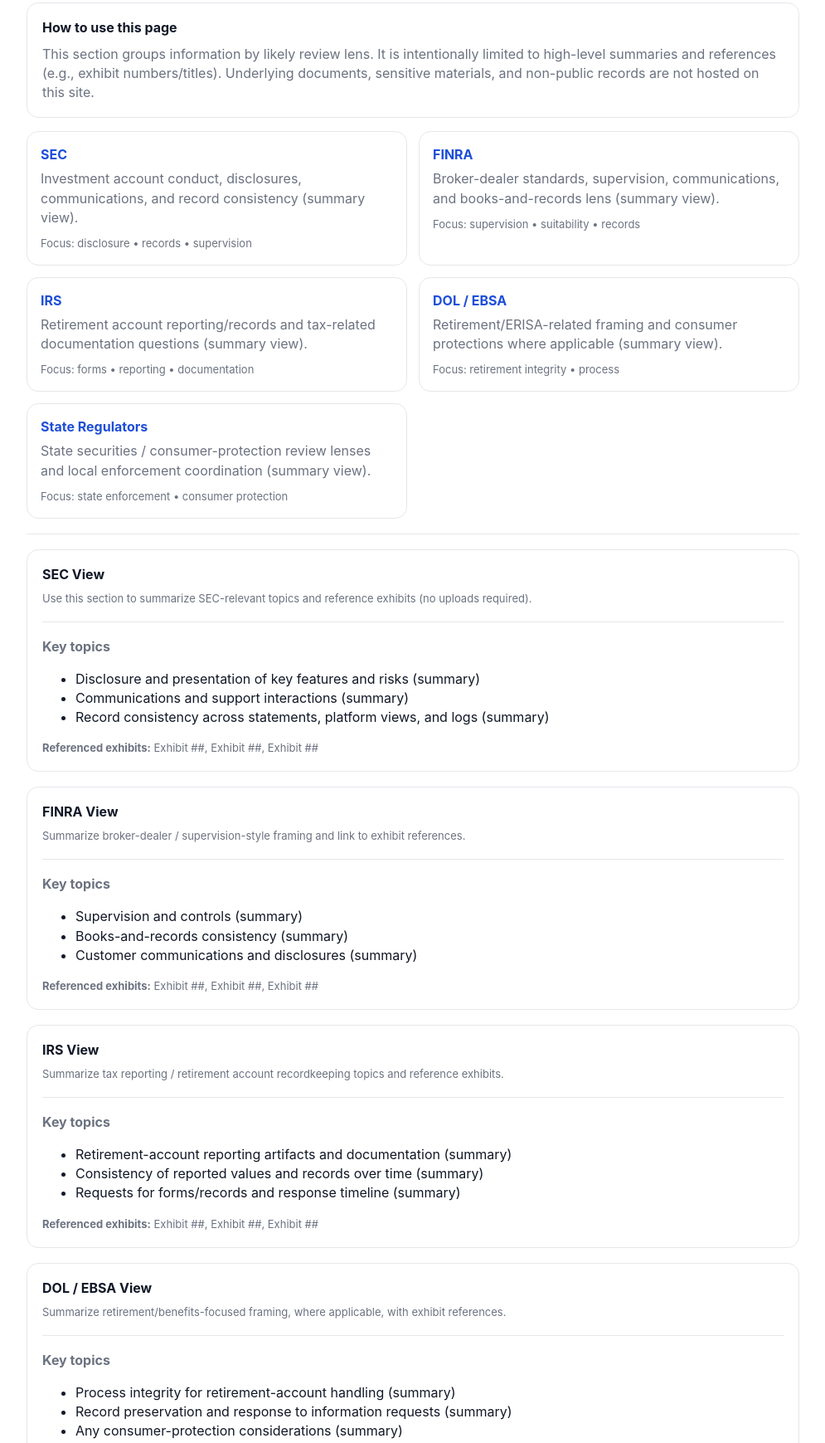
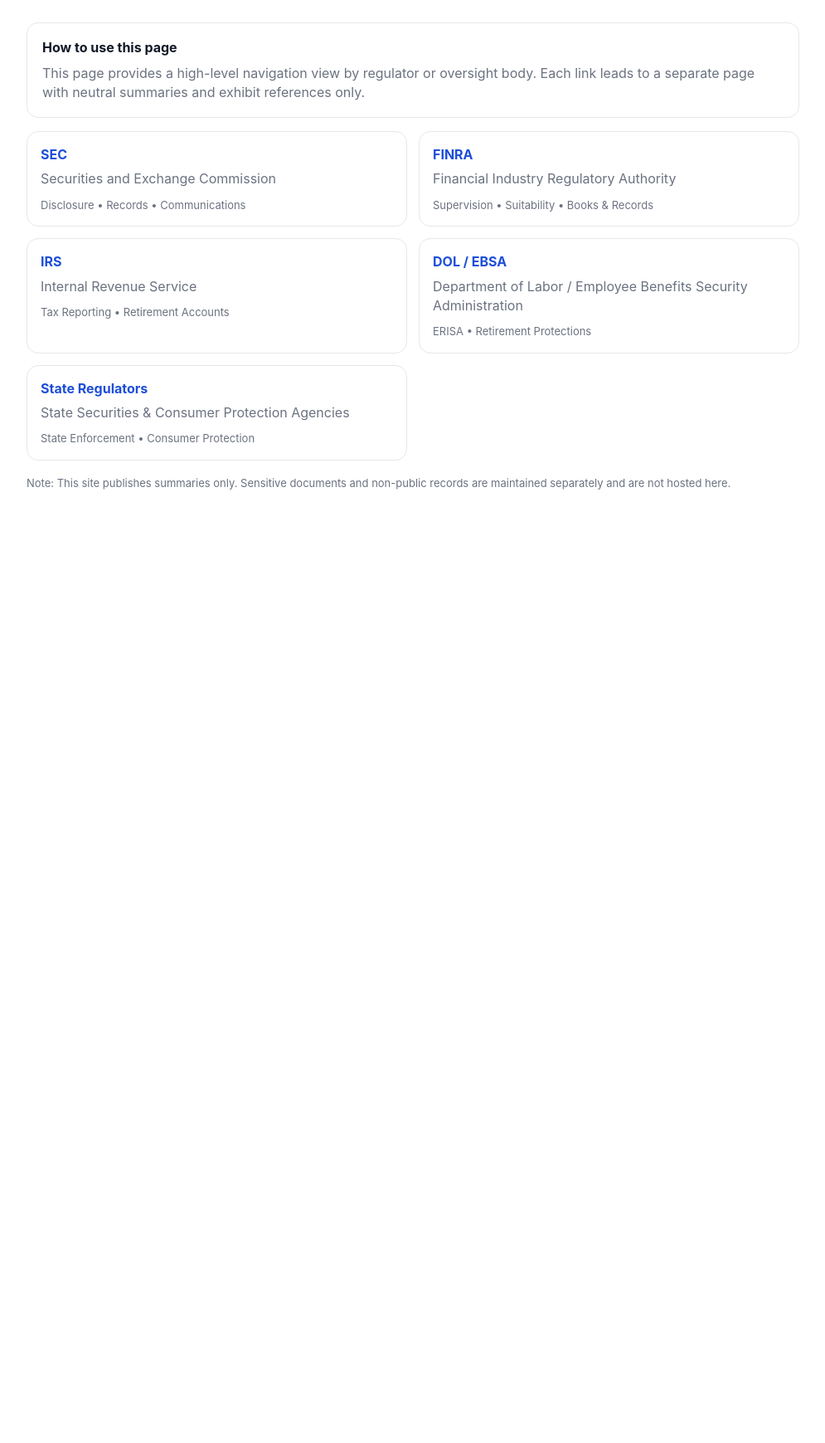
Before and after one commit to dueprocesslab/Website, a plain HTML site: page agencies.html in a window 1280 px wide. Shown: the part 237-1976 px from the top of the page at 83% size, without its empty margins (142-1137 px from the left). After the commit the page ends 866 px from the top, so only its background shows below. Drawn offline with Linux system fonts and the light colour scheme.

Commit message:
Update agencies.html

```diff
--- a/agencies.html
+++ b/agencies.html
@@ -13,7 +13,10 @@
     <div>
       <span class="badge">Public Documentation Portal</span>
       <h1>Agency Views</h1>
-        <p class="subtitle">Evidence summaries grouped for targeted review (summaries only).</p>
+      <p class="subtitle">
+        Public-facing summaries grouped by regulatory review lens.
+        Underlying records are not published.
+      </p>
     </div>
   </div>
 
@@ -27,118 +30,54 @@
 </header>
 
 <main class="container">
+
   <div class="panel">
     <h2>How to use this page</h2>
     <p>
-        This section groups information by likely review lens. It is intentionally limited to high-level summaries and
-        references (e.g., exhibit numbers/titles). Underlying documents, sensitive materials, and non-public records are
-        not hosted on this site.
+      This page provides a high-level navigation view by regulator or oversight body.
+      Each link leads to a separate page with neutral summaries and exhibit references only.
     </p>
   </div>
 
   <div class="grid" role="list">
-      <a class="card" role="listitem" href="#sec">
+
+    <a class="card" role="listitem" href="agencies/sec.html">
       <h3>SEC</h3>
-        <p>Investment account conduct, disclosures, communications, and record consistency (summary view).</p>
-        <div class="meta">Focus: disclosure • records • supervision</div>
+      <p>Securities and Exchange Commission</p>
+      <div class="meta">Disclosure • Records • Communications</div>
     </a>
 
-      <a class="card" role="listitem" href="#finra">
+    <a class="card" role="listitem" href="agencies/finra.html">
       <h3>FINRA</h3>
-        <p>Broker-dealer standards, supervision, communications, and books-and-records lens (summary view).</p>
-        <div class="meta">Focus: supervision • suitability • records</div>
+      <p>Financial Industry Regulatory Authority</p>
+      <div class="meta">Supervision • Suitability • Books & Records</div>
     </a>
 
-      <a class="card" role="listitem" href="#irs">
+    <a class="card" role="listitem" href="agencies/irs.html">
       <h3>IRS</h3>
-        <p>Retirement account reporting/records and tax-related documentation questions (summary view).</p>
-        <div class="meta">Focus: forms • reporting • documentation</div>
+      <p>Internal Revenue Service</p>
+      <div class="meta">Tax Reporting • Retirement Accounts</div>
     </a>
 
-      <a class="card" role="listitem" href="#dol">
+    <a class="card" role="listitem" href="agencies/dol.html">
       <h3>DOL / EBSA</h3>
-        <p>Retirement/ERISA-related framing and consumer protections where applicable (summary view).</p>
-        <div class="meta">Focus: retirement integrity • process</div>
+      <p>Department of Labor / Employee Benefits Security Administration</p>
+      <div class="meta">ERISA • Retirement Protections</div>
     </a>
 
-      <a class="card" role="listitem" href="#state">
+    <a class="card" role="listitem" href="agencies/state.html">
       <h3>State Regulators</h3>
-        <p>State securities / consumer-protection review lenses and local enforcement coordination (summary view).</p>
-        <div class="meta">Focus: state enforcement • consumer protection</div>
+      <p>State Securities & Consumer Protection Agencies</p>
+      <div class="meta">State Enforcement • Consumer Protection</div>
     </a>
-    </div>
 
-    <hr>
-
-    <div id="sec" class="panel">
-      <h2>SEC View</h2>
-      <p class="small">Use this section to summarize SEC-relevant topics and reference exhibits (no uploads required).</p>
-      <hr>
-      <p><strong>Key topics</strong></p>
-      <ul>
-        <li>Disclosure and presentation of key features and risks (summary)</li>
-        <li>Communications and support interactions (summary)</li>
-        <li>Record consistency across statements, platform views, and logs (summary)</li>
-      </ul>
-      <p class="small"><strong>Referenced exhibits:</strong> Exhibit ##, Exhibit ##, Exhibit ##</p>
-    </div>
-
-    <div id="finra" class="panel">
-      <h2>FINRA View</h2>
-      <p class="small">Summarize broker-dealer / supervision-style framing and link to exhibit references.</p>
-      <hr>
-      <p><strong>Key topics</strong></p>
-      <ul>
-        <li>Supervision and controls (summary)</li>
-        <li>Books-and-records consistency (summary)</li>
-        <li>Customer communications and disclosures (summary)</li>
-      </ul>
-      <p class="small"><strong>Referenced exhibits:</strong> Exhibit ##, Exhibit ##, Exhibit ##</p>
-    </div>
-
-    <div id="irs" class="panel">
-      <h2>IRS View</h2>
-      <p class="small">Summarize tax reporting / retirement account recordkeeping topics and reference exhibits.</p>
-      <hr>
-      <p><strong>Key topics</strong></p>
-      <ul>
-        <li>Retirement-account reporting artifacts and documentation (summary)</li>
-        <li>Consistency of reported values and records over time (summary)</li>
-        <li>Requests for forms/records and response timeline (summary)</li>
-      </ul>
-      <p class="small"><strong>Referenced exhibits:</strong> Exhibit ##, Exhibit ##, Exhibit ##</p>
-    </div>
-
-    <div id="dol" class="panel">
-      <h2>DOL / EBSA View</h2>
-      <p class="small">Summarize retirement/benefits-focused framing, where applicable, with exhibit references.</p>
-      <hr>
-      <p><strong>Key topics</strong></p>
-      <ul>
-        <li>Process integrity for retirement-account handling (summary)</li>
-        <li>Record preservation and response to information requests (summary)</li>
-        <li>Any consumer-protection considerations (summary)</li>
-      </ul>
-      <p class="small"><strong>Referenced exhibits:</strong> Exhibit ##, Exhibit ##, Exhibit ##</p>
-    </div>
-
-    <div id="state" class="panel">
-      <h2>State Regulators View</h2>
-      <p class="small">Summarize state enforcement / consumer protection lens and reference exhibits.</p>
-      <hr>
-      <p><strong>Key topics</strong></p>
-      <ul>
-        <li>Consumer-facing communications and disclosures (summary)</li>
-        <li>Record consistency and response to requests (summary)</li>
-        <li>Any jurisdiction-specific framing (summary)</li>
-      </ul>
-      <p class="small"><strong>Referenced exhibits:</strong> Exhibit ##, Exhibit ##, Exhibit ##</p>
   </div>
 
   <p class="footer">
-      Note: This page provides public-facing summaries only. Underlying records are maintained separately and are not
-      hosted on this site.
+    Note: This site publishes summaries only. Sensitive documents and non-public records
+    are maintained separately and are not hosted here.
   </p>
+
 </main>
 </body>
 </html>
```
Lines whose indentation alone changed are shown as unchanged.
